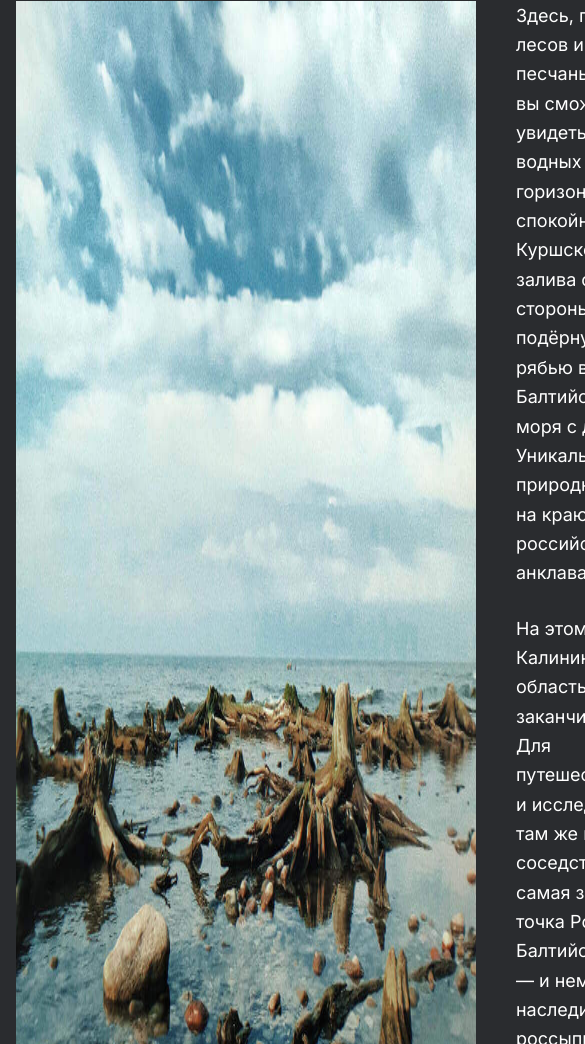
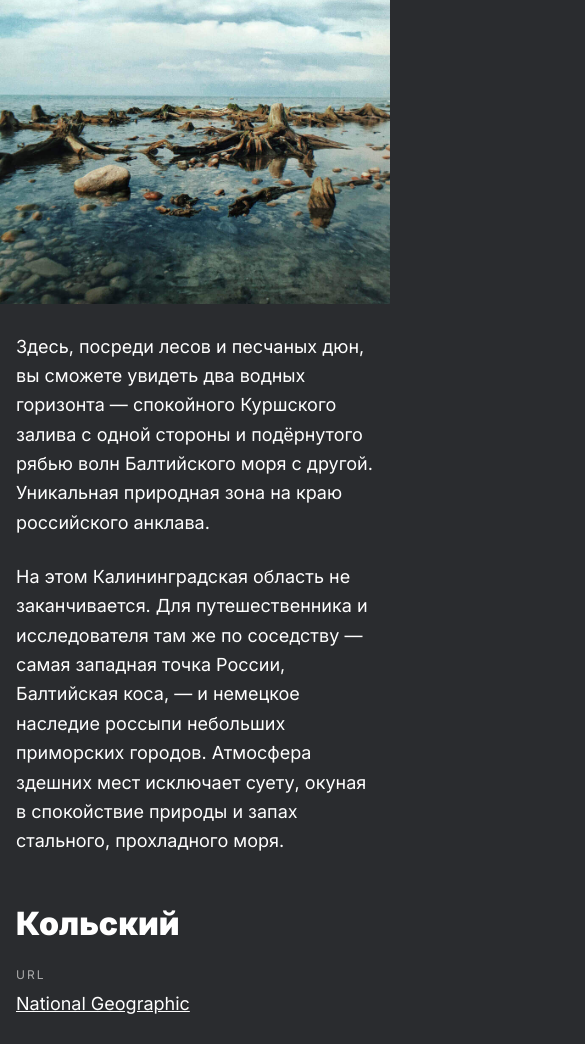
Before and after one commit to daminoki/russian-travel, a plain HTML site: page index.html in a window 390 px wide. Shown: the part 4999-6043 px from the top of the page, 585 px wide, since content can reach past the window. Drawn offline with Linux system fonts and the light colour scheme.

Commit message:
section card adaptive changes

```diff
--- a/styles/blocks/cards-item/__cover/cards-item__cover.css
+++ b/styles/blocks/cards-item/__cover/cards-item__cover.css
@@ -4,3 +4,22 @@
     align-items: flex-end;
     gap: 40px;
 }
+
+@media screen and (max-width: 1024px) {
+    .cards-item__cover {
+        gap: 32px;
+    }
+}
+
+@media screen and (max-width: 768px) {
+    .cards-item__cover {
+        gap: 28px;
+    }
+}
+
+@media screen and (max-width: 425px) {
+    .cards-item__cover {
+        flex-direction: column;
+        align-items: flex-start;
+    }
+}
--- a/styles/blocks/cards-item/__description/cards-item__description.css
+++ b/styles/blocks/cards-item/__description/cards-item__description.css
@@ -3,3 +3,22 @@
     flex-direction: row;
     gap: 40px;
 }
+
+@media screen and (max-width: 1024px) {
+    .cards-item__description {
+        gap: 32px;
+    }
+}
+
+@media screen and (max-width: 768px) {
+    .cards-item__description {
+        gap: 28px;
+    }
+}
+
+@media screen and (max-width: 425px) {
+    .cards-item__description {
+        flex-direction: column;
+        align-items: flex-start;
+    }
+}
--- a/styles/blocks/cards-item/__img/cards-item__img.css
+++ b/styles/blocks/cards-item/__img/cards-item__img.css
@@ -1,3 +1,31 @@
 .cards-item__img {
     max-width: 460px;
+    max-height: 460px;
 }
+
+@media screen and (max-width: 1024px) {
+    .cards-item__img {
+        max-width: 440px;
+        max-height: 440px;
+    }
+}
+
+@media screen and (max-width: 768px) {
+    .cards-item__img {
+        max-width: 340px;
+        max-height: 340px;
+    }
+}
+
+@media screen and (max-width: 425px) {
+    .cards-item__img {
+        left: 50%;
+        margin-left: -50vw;
+        margin-right: -50vw;
+        max-width: 100vw;
+        position: relative;
+        right: 50%;
+        width: 100vw;
+        min-height: 100vw;
+    }
+}
--- a/styles/blocks/cards-item/__paragraphs/cards-item__paragraphs.css
+++ b/styles/blocks/cards-item/__paragraphs/cards-item__paragraphs.css
@@ -3,3 +3,9 @@
     flex-direction: column;
     gap: 26px;
 }
+
+@media screen and (max-width: 768px) {
+   .cards-item__paragraphs {
+    gap: 25px;
+   }
+}
--- a/styles/blocks/cards-item/__title/_one-word/cards-item__title_one-word.css
+++ b/styles/blocks/cards-item/__title/_one-word/cards-item__title_one-word.css
@@ -1,3 +1,21 @@
 .cards-item__title_one-word {
     min-width: 460px;
 }
+
+@media screen and (max-width: 1024px) {
+    .cards-item__title_one-word {
+        min-width: 440px;
+    }
+}
+
+@media screen and (max-width: 768px) {
+    .cards-item__title_one-word {
+        min-width: 340px;
+    }
+}
+
+@media screen and (max-width: 425px) {
+    .cards-item__title_one-word {
+        min-width: 320px;
+    }
+}
--- a/styles/blocks/cards-item/__title/cards-item__title.css
+++ b/styles/blocks/cards-item/__title/cards-item__title.css
@@ -5,3 +5,25 @@
     font-size: 72px;
     line-height: 76px;
 }
+
+@media screen and (max-width: 1024px) {
+    .cards-item__title {
+        max-width: 440px;
+    }
+}
+
+@media screen and (max-width: 768px) {
+    .cards-item__title {
+        min-width: 340px;
+        font-size: 42px;
+        line-height: 46px;
+    }
+}
+
+@media screen and (max-width: 425px) {
+    .cards-item__title {
+        max-width: 320px;
+        font-size: 32px;
+        line-height: 35px;
+    }
+}
--- a/styles/blocks/cards-item/cards-item.css
+++ b/styles/blocks/cards-item/cards-item.css
@@ -4,3 +4,16 @@
     gap: 48px;
     margin-bottom: 80px;
 }
+
+@media screen and (max-width: 768px) {
+    .cards-item {
+        margin-bottom: 73px;
+    }
+}
+
+@media screen and (max-width: 425px) {
+    .cards-item {
+        margin-bottom: 50px;
+        gap: 32px;
+    }
+}
--- a/styles/blocks/cards/cards.css
+++ b/styles/blocks/cards/cards.css
@@ -5,3 +5,15 @@
 .cards :last-child {
     margin-bottom: 0;
 }
+
+@media screen and (max-width: 768px) {
+    .cards {
+        padding-top: 88px;
+    }
+ }
+
+ @media screen and (max-width: 425px) {
+    .cards {
+        padding-top: 64px;
+    }
+ }
```
